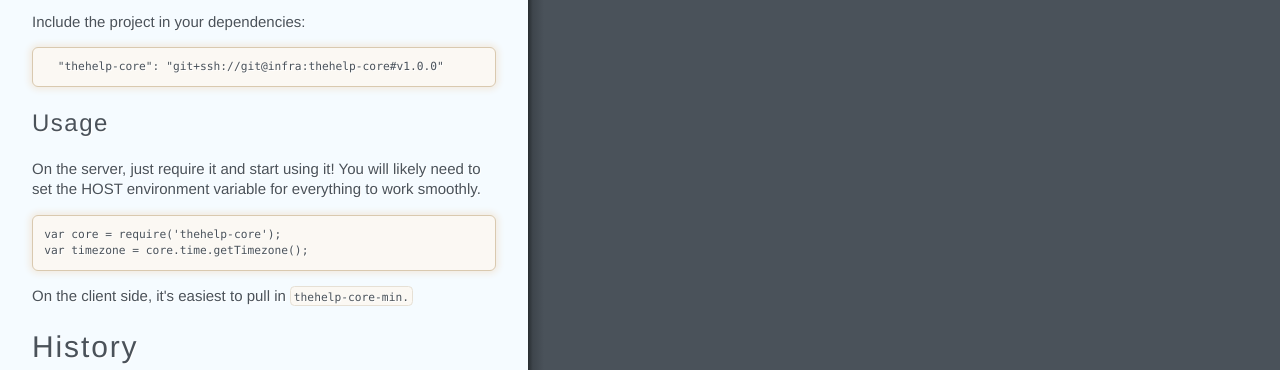
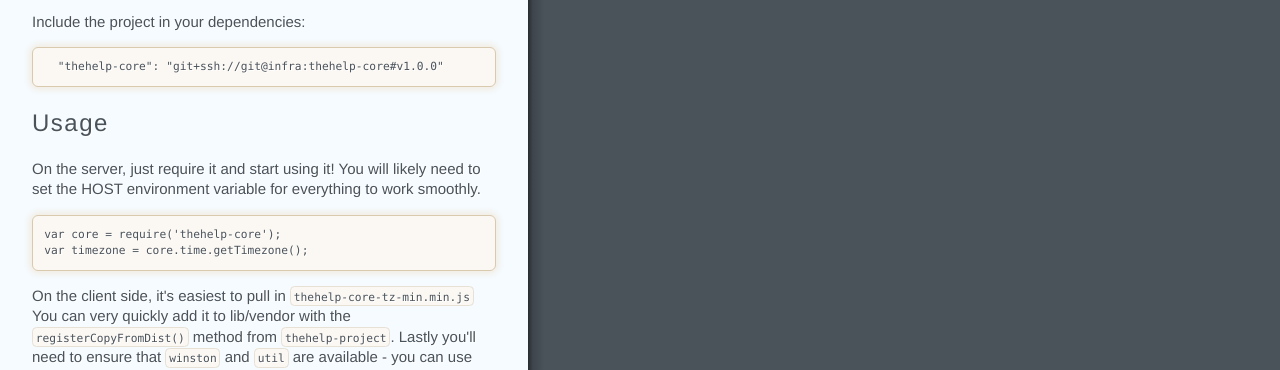
Before and after one commit to thehelp/core, a website: page docs/index.html in a window 1280 px wide. Shown: the part 574-944 px from the top of the page. Drawn offline with Linux system fonts and the light colour scheme.

Commit message:
Doc clarification

```diff
--- a/docs/index.html
+++ b/docs/index.html
@@ -29,7 +29,7 @@
 var timezone = core.time.getTimezone();
 </code></pre>
 
-<p>On the client side, it's easiest to pull in <code>thehelp-core-min.</code></p>
+<p>On the client side, it's easiest to pull in <code>thehelp-core-tz-min.min.js</code> You can very quickly add it to lib/vendor with the <code>registerCopyFromDist()</code> method from <code>thehelp-project</code>. Lastly you'll need to ensure that <code>winston</code> and <code>util</code> are available - you can use the shim files in 'dist/shims.'</p>
 
 <h2 id="history">History</h2>
 
```
Also changed, not shown: README.md.
